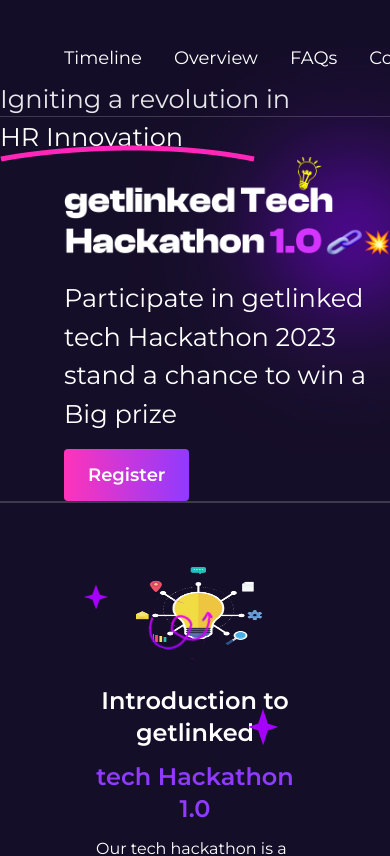
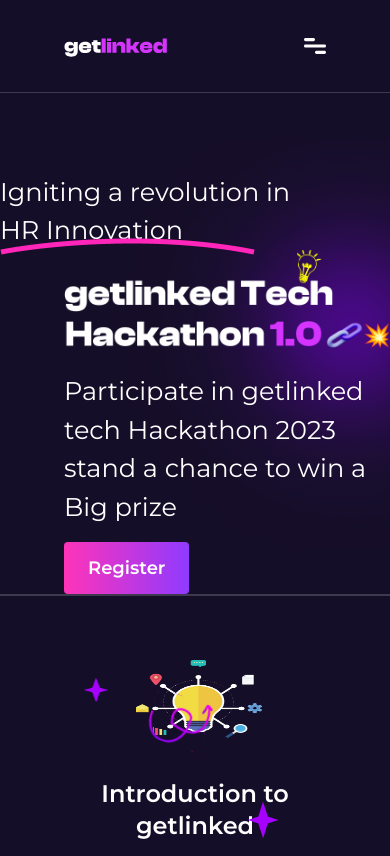
Before and after one commit to SageKyle/getlinked, a React (Vite) app: page / in a window 390 px wide. Shown: the top 856 px of the page. Built offline with nearby package versions, Linux system fonts and the light colour scheme.

Commit message:
global: make navbar responsive

```diff
--- a/src/assets/styles/Helpers.module.css
+++ /dev/null
@@ -1,5 +0,0 @@
-.flexContainer {
-	display: flex;
-	/* justify-content: center; */
-	align-items: center;
-}
--- a/src/assets/styles/Timeline.module.css
+++ b/src/assets/styles/Timeline.module.css
@@ -44,7 +44,7 @@
 	}
 
 	/* li::before, */
-	li:nth-child(2n + 1)::after {
+	.wrapper li:nth-child(2n + 1)::after {
 		content: '';
 		display: inline-block;
 		background-color: var(--pale-purple);
--- a/src/components/Navbar.jsx
+++ b/src/components/Navbar.jsx
@@ -1,17 +1,37 @@
+import { useState } from 'react'
 import { NavLink } from 'react-router-dom'
+import CloseNav from '../assets/icons/close-nav.svg'
+import Hamburger from '../assets/icons/hamburger.svg'
 import Logo from '../assets/icons/logo.svg'
 import PrimaryBtn from './PrimaryBtn'
 
 export default function Navbar() {
+	const [showNav, toggleShowNav] = useState(false)
 	return (
 		<header
-			className={`w-full text-lg justify-between capitalize flex items-center py-8 px-16 fixed top-0 z-10 bg-[#150e28] bg-opacity-10 border-b border-primary-border`}
+			className={`w-full text-lg justify-between capitalize flex items-center py-8 px-16 relative border-b border-primary-border`}
 		>
 			<NavLink to={'/'}>
-				<img src={Logo} className="" alt="getlinked" />
+				<img src={Logo} className="inline-block mr-auto" alt="getlinked" />
 			</NavLink>
-			<nav className={` flex items-center gap-10 `}>
-				<ul className={` flex items-center gap-8`}>
+			<nav className="w-full flex items-center justify-end lg:w-fit">
+				<article
+					role="navigation"
+					className={`flex items-center justify-center gap-4 absolute inset-0 w-full flex-col transition-all duration-500 ease-in-out bg-[#150e28] lg:static lg:bg-transparent lg:h-auto lg:flex-row lg:w-fit ${
+						showNav
+							? 'translate-y-0 z-[2] h-screen'
+							: '-translate-y-[30rem] -z-[5] lg:translate-y-0 lg:z-auto'
+					}`}
+				>
+					<img
+						src={CloseNav}
+						onClick={() => toggleShowNav(false)}
+						alt="close navbar"
+						className="inline-block absolute right-20 top-16 lg:hidden"
+					/>
+					<ul
+						className={`flex flex-col items-start gap-8 lg:flex-row list-none`}
+					>
 						<li>
 							<NavLink to={''}>timeline</NavLink>
 						</li>
@@ -25,10 +45,15 @@
 							<NavLink to={''}>contact</NavLink>
 						</li>
 					</ul>
-				<div className="">
 					<PrimaryBtn text={'register'} link={'/register'} />
-					{/* <button type="button">logout</button> */}
-				</div>
+				</article>
+
+				<img
+					src={Hamburger}
+					onClick={() => toggleShowNav(true)}
+					alt="open navbar"
+					className="inline-block cursor-pointer h-4  lg:hidden"
+				/>
 			</nav>
 		</header>
 	)
```
Also changed, not shown: src/assets/icons/close-nav.svg (added), src/assets/icons/hamburger.svg (added), src/assets/styles/Navbar.module.css (added). Lines whose indentation alone changed are shown as unchanged.
